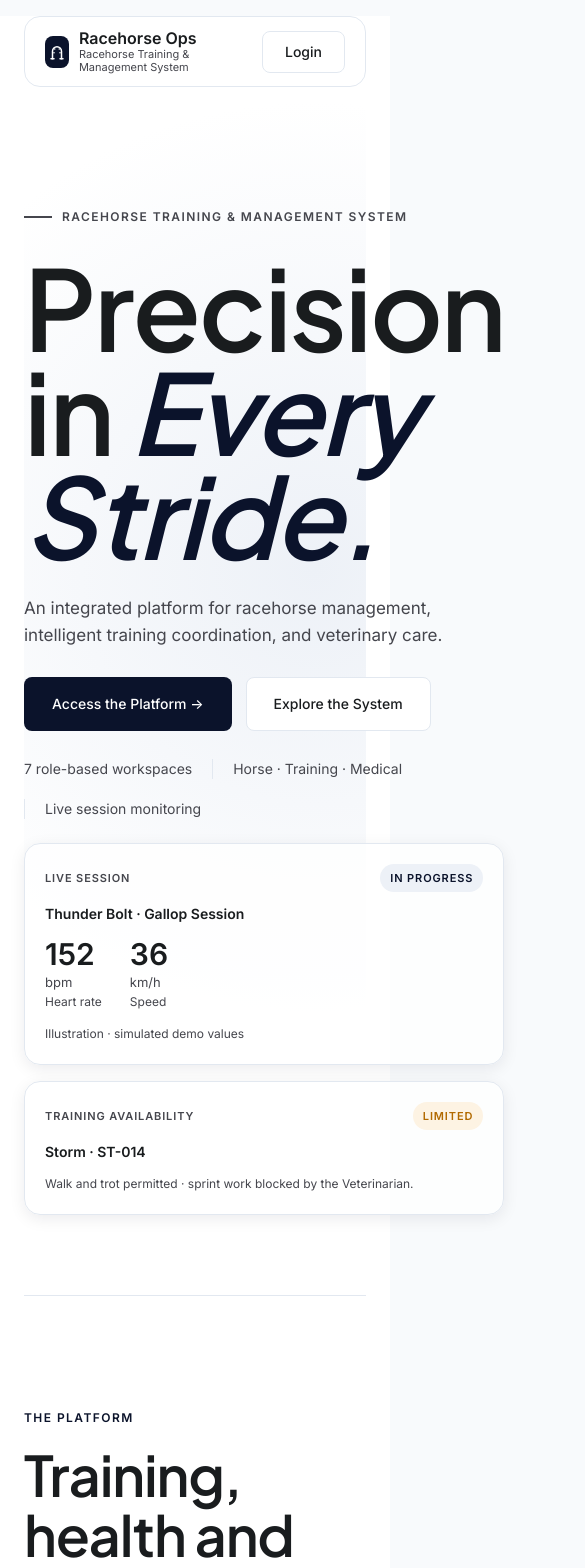
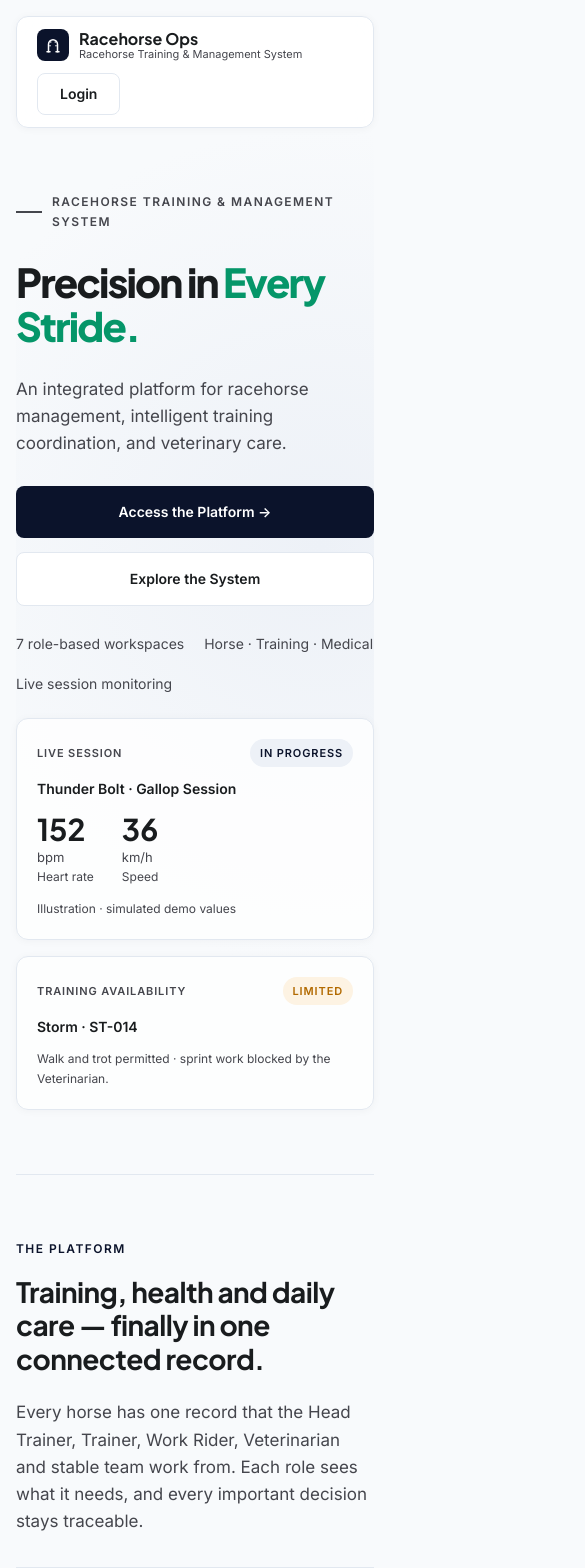
Before and after one commit to lamphilong2004/SWP391_Racehorse-Training-Management-System_FE, a React (Vite) app: page / in a window 390 px wide. Shown: the top 1568 px of the page, 585 px wide, since content can reach past the window. Built offline with nearby package versions, Linux system fonts and the light colour scheme; no server answers.

Commit message:
style(ui-v3): migrate public-shared screens and responsive states

```diff
--- a/src/design-system/components/MetricCard/MetricCard.module.css
+++ b/src/design-system/components/MetricCard/MetricCard.module.css
@@ -46,7 +46,7 @@
   color: var(--color-text-primary);
 }
 
-:global([data-app-shell]:has([data-ui-v3])) .value {
+:global([data-ui-v3]) .value {
   font-family: var(--font-family-headline);
   font-weight: 700;
   letter-spacing: -0.02em;
--- a/src/layout/PageHeader.module.css
+++ b/src/layout/PageHeader.module.css
@@ -31,3 +31,8 @@
   gap: var(--space-md);
   flex-shrink: 0;
 }
+
+.heading { font-family: var(--font-family-headline); font-weight: 700; letter-spacing: -.025em; }
+.row { flex-wrap: wrap; }
+.actions { flex-wrap: wrap; }
+@media (max-width: 767px) { .title { flex-basis: 100%; } .actions { max-width: 100%; } }
--- a/src/pages/LandingPage.module.css
+++ b/src/pages/LandingPage.module.css
@@ -69,3 +69,25 @@
   .grid3, .grid4, .grid5 { grid-template-columns: repeat(2, minmax(0, 1fr)); }
   .navLinks { display: none; }
 }
+
+/* Approved Stitch language; existing public content, anchors and CTAs retained. */
+.page { background: var(--color-bg-page); }
+.logo strong, .glassMetrics b { font-family: var(--font-family-headline); font-weight: 700; }
+.heroCopy h1 { font-family: var(--font-family-headline); font-size: clamp(40px, 6vw, 72px); font-weight: 800; line-height: 1.1; letter-spacing: -.045em; }
+.heroCopy em { font-style: normal; color: var(--color-brand-secondary); }
+.hero { min-height: 640px; padding-block: 96px 64px; }
+.section h2, .cta h2 { font-family: var(--font-family-headline); font-weight: 700; font-size: clamp(28px, 4vw, 48px); line-height: 1.2; }
+.nav, .glass, .card, .tile { border-radius: var(--card-radius); box-shadow: var(--elev-1); }
+.primary, .secondary, .loginButton { font-weight: 600; }
+.cta { border-radius: var(--card-radius); border: 1px solid var(--color-border-default); }
+@media (max-width: 600px) {
+  .nav, .hero, .section, .footer { margin-inline: var(--space-lg); }
+  .nav { flex-wrap: wrap; gap: var(--space-md); }
+  .hero { padding-block: 64px; min-height: 0; }
+  .grid3, .grid4, .grid5, .footer { grid-template-columns: minmax(0, 1fr); }
+  .section { padding-block: 64px; gap: var(--space-2xl); }
+  .cta { padding: var(--space-xl); }
+  .ctas > * { flex: 1 1 100%; }
+  .states, .glassMetrics { flex-wrap: wrap; }
+  .facts span + span { padding-left: 0; border-left: 0; }
+}
--- a/src/pages/NotFoundPage.module.css
+++ b/src/pages/NotFoundPage.module.css
@@ -3,3 +3,5 @@
   margin: 0 auto;
   padding: var(--space-3xl) var(--space-lg);
 }
+
+.page { margin-block: var(--space-xl); border: 1px solid var(--color-border-default); border-radius: var(--card-radius); background: var(--color-bg-surface); box-shadow: var(--elev-1); }
--- a/src/pages/WorkspacePage.module.css
+++ b/src/pages/WorkspacePage.module.css
@@ -31,3 +31,9 @@
 .identity > a { margin-left: auto; }
 @media (max-width: 1279px) { .actionGrid { grid-template-columns: repeat(2,minmax(0,1fr)); } }
 @media (max-width: 767px) { .welcome { align-items: flex-start; flex-wrap: wrap; gap: var(--space-lg); } .access { margin-left: 0; } .actionGrid, .metrics { grid-template-columns: minmax(0,1fr); } .heading > a { width: 100%; } .identity > a { margin-left: 0; } }
+
+.heading h1 { font: 700 28px/36px var(--font-family-headline); letter-spacing: -.025em; }
+.welcome { border-left-color: var(--color-brand-secondary); box-shadow: var(--elev-1); }
+.welcome, .actionGrid > *, .metrics > * { min-width: 0; }
+.actionCard { border-radius: var(--card-radius); }
+.identity { overflow-wrap: anywhere; }
```
Also changed, not shown: 1 other file (tests, documents, lock files or other folders).
